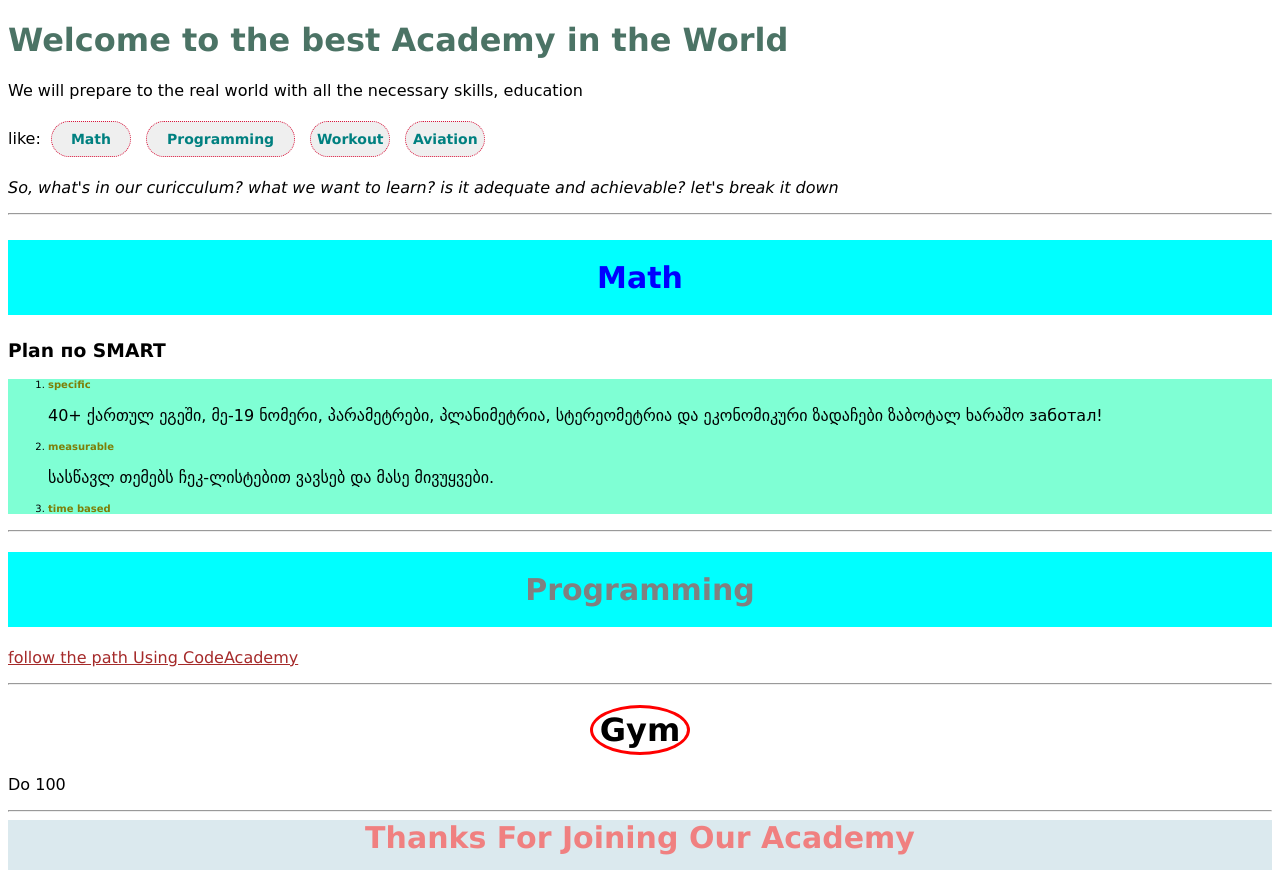
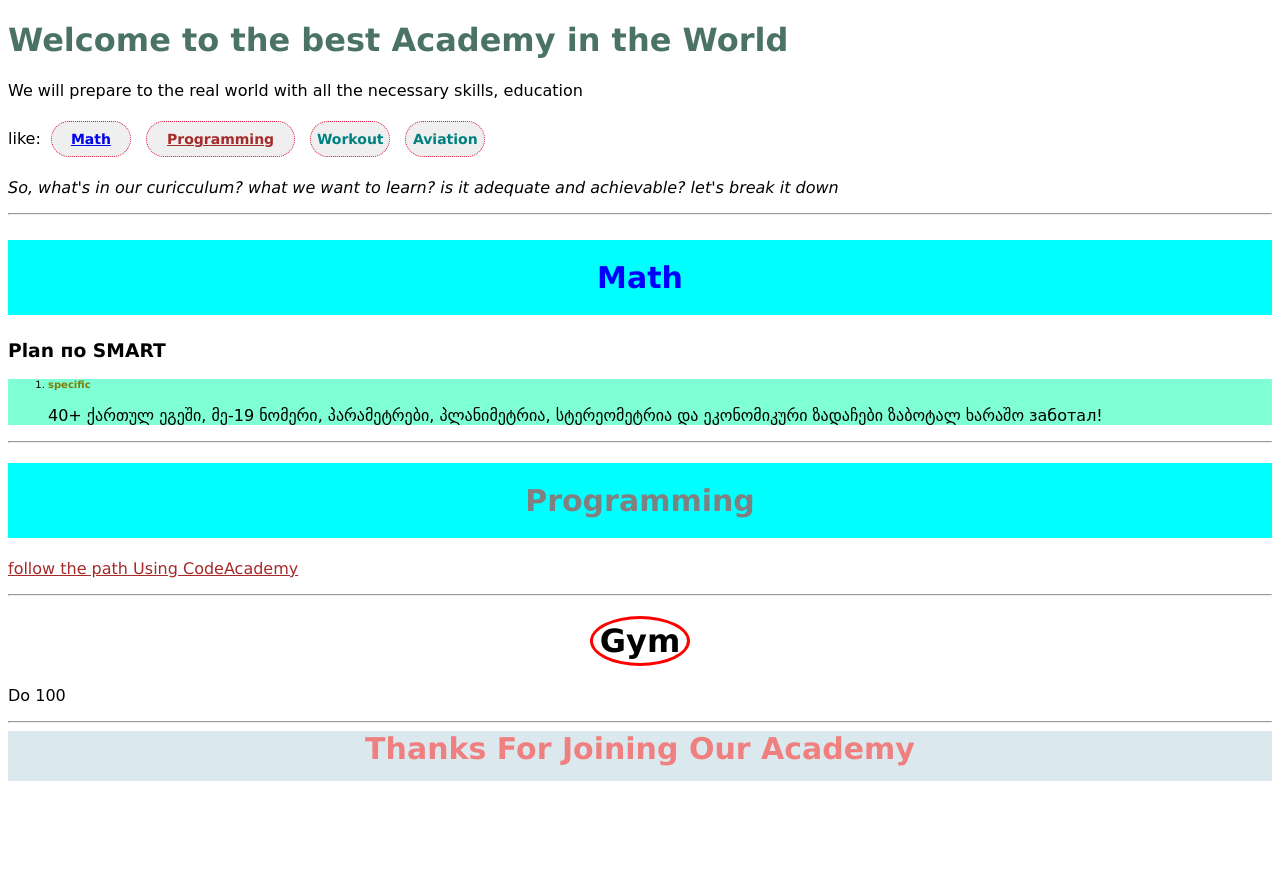
Before and after one commit to Sharksen/Sharksen-website, a plain HTML site: page index.html in a window 1280 px wide. After the commit the page ends 800 px from the top, so only its background shows below. Drawn offline with Linux system fonts and the light colour scheme.

Commit message:
Update index.html

```diff
--- a/index.html
+++ b/index.html
@@ -15,9 +15,9 @@
     <p>We will prepare to the real world with all the necessary skills, education </p>
     <p> like:
 
-      <button>Math</button>
-      <button class="adjustable">Programming</button>
-      <button>Workout</button>
+      <button><a href="https://drive.google.com/drive/folders/1iq_A_MKxSNl9LFj_l9A08SOSqazOT_G0" target="_blank" title="This takes you to drive Math">Math</a></button>
+      <button class="adjustable"><a href="https://www.codecademy.com/learn" target="_blank">Programming</a></button>
+      <button>Workout</a></button>
       <button>Aviation</button>
 
     </p>
@@ -29,12 +29,6 @@
     <ol class="main-list">
       <li><h4>specific</h4></li>
       <p>40+ ქართულ ეგეში, მე-19 ნომერი, პარამეტრები, პლანიმეტრია, სტერეომეტრია და ეკონომიკური ზადაჩები ზაბოტალ ხარაშო заботал!</p>
-      <li><h4>measurable</h4></li>
-      <p>სასწავლ თემებს ჩეკ-ლისტებით ვავსებ და მასე მივუყვები.<br>
-
-      </p>
-      <li><h4>time based</h4></li>
-
     </ol>
 <hr>
     <h1 class="bold grey heading-background subject">Programming</h1>
```
